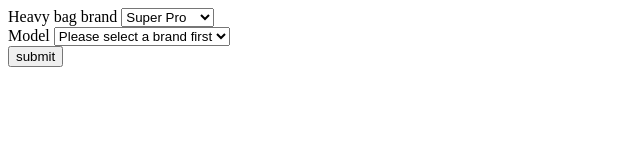
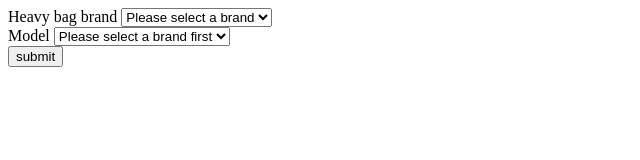
Before and after one commit to Newvolante/cascade_lists, a plain HTML site: page index.html in a window 1280 px wide. Shown: the whole page, without its empty margins (0-640 px from the left). Drawn offline with Linux system fonts and the light colour scheme.

Commit message:
added a neutral option in the first field

```diff
--- a/index.html
+++ b/index.html
@@ -12,6 +12,7 @@
         <!-- first field -->
         <label for="first_select_field">Heavy bag brand</label>
         <select id="first_select_field" name="brand">
+            <option value="choose">Please select a brand</option>
             <option value="super_pro">Super Pro</option>
             <option value="leone_1947">Leone 1947</option>
         </select>
```
